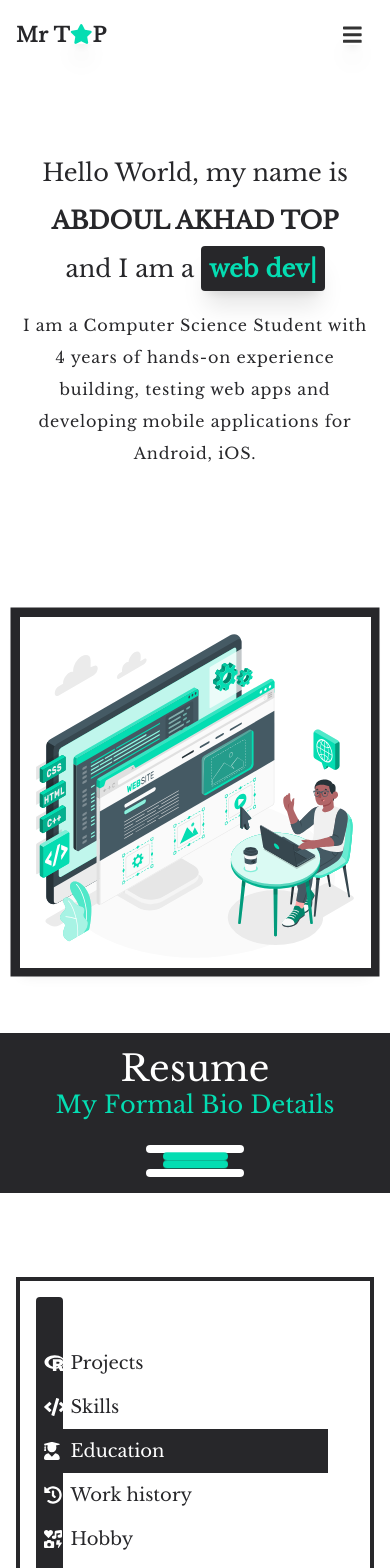
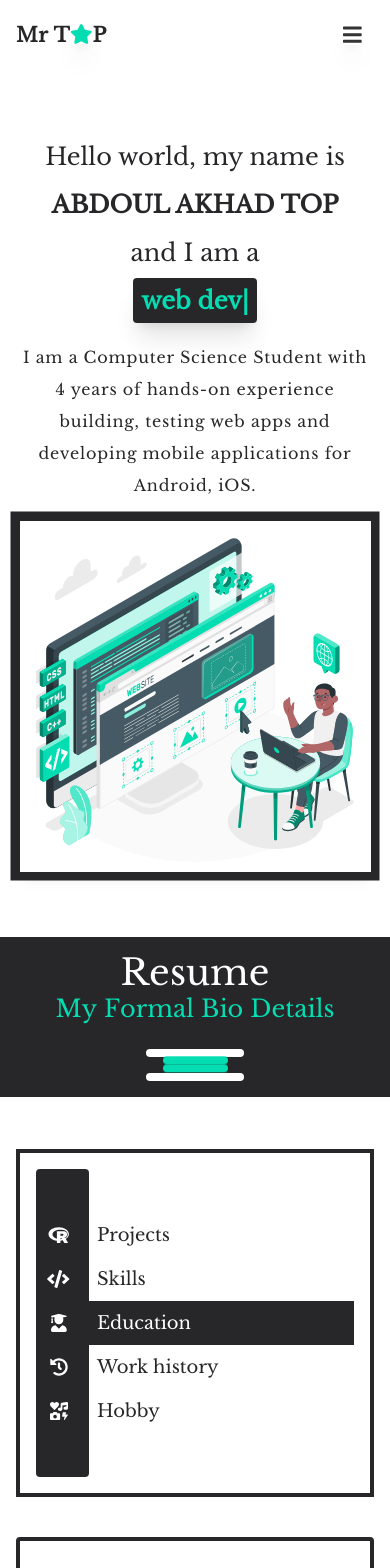
Before and after one commit to abdouakhad/portfolio, a Next.js app: page / in a window 390 px wide. Shown: the top 1568 px of the page. Built offline with nearby package versions, Linux system fonts and the light colour scheme.

Commit message:
refactored icons

```diff
--- a/components/Home.js
+++ b/components/Home.js
@@ -30,14 +30,15 @@ const HomePage = () => {
     )
   }, [])
   return (
-    <div id="#home" className="relative md:mt-20 container mx-auto">
+    <div id="#home" className="relative container mx-auto">
       <div className="  md:text-left text-center  m-auto  z-10 grid md:grid-cols-2 grid-cols-1 justify-center items-center w-full  ">
-        <div className=" md:mb-0 mb-32 lg:px-12 md:px-10 sm:px-8 px-4 self-start mt-4 text-2xl lg:leading-loose md:leading-loose leading-loose font-extralight">
-          <div ref={textRef} className="opacity-0 mt-8 ">
-            Hello World, my name is <br></br>
+        <div className=" md:mb-0 lg:px-12 md:px-10 sm:px-8 px-4 self-start mt-4 text-2xl lg:leading-loose md:leading-loose leading-loose font-extralight">
+          <div ref={textRef} className="opacity-0 mt-4 ">
+            Hello world, my name is <br></br>
             <span className="uppercase font-black ">Abdoul Akhad Top</span>{" "}
             <br />
-            and I am a {""}
+            and I am a <br></br>
+            {""}
             <span className="text-vert font-black shadow-xl bg-marron rounded p-2">
               <Typical
                 className="inline"
--- a/components/Resume.js
+++ b/components/Resume.js
@@ -35,34 +35,34 @@ const ResumePage = () => {
           <p className="w-3/12 m-auto h-2 bg-white flex relative rounded "></p>
         </section>
 
-        <div className="resume py-5 mt-16 md:grid  md:grid-cols-4 grid-cols-1 md:px-8 px-4 justify-center items-center gap-4 ">
+        <div className="resume py-5 mt-8 md:grid  md:grid-cols-4 grid-cols-1 md:px-8 px-4 justify-center items-center gap-4 ">
           <Fade
             cascade={true}
             duration={100}
             direction="left"
             triggerOnce={true}
           >
-            <div className="border-4 p-4 border-marron  lg:h-[400px] md:col-span-2 name grid grid-cols-12 text-lg  ">
-              <div className=" col-span-1 pr-2 bg-marron text-white rounded text-center">
-                <p className="p-2 "> &nbsp;</p>
-                <p className="p-2 ">
+            <div className="border-4 p-4  border-marron md:col-span-2 name grid grid-cols-12 text-lg  ">
+              <div className=" sm:col-span-1 col-span-2 pr-2 bg-marron text-white rounded text-center">
+                <p className="py-2  "> &nbsp;</p>
+                <p className="py-2  ">
                   <FontAwesomeIcon icon={["fab", "r-project"]} />
                 </p>
-                <p className="p-2 ">
+                <p className="py-2  ">
                   {" "}
                   <FontAwesomeIcon icon="code" />
                 </p>
-                <p className="p-2 ">
+                <p className="py-2  ">
                   {" "}
                   <FontAwesomeIcon icon="user-graduate" />
                 </p>
-                <p className="p-2 ">
+                <p className="py-2  ">
                   <FontAwesomeIcon icon="history" />
                 </p>
-                <p className="p-2 ">
+                <p className="py-2  ">
                   <FontAwesomeIcon icon="icons" />
                 </p>
-                <p className="p-2 ">&nbsp; </p>
+                <p className="py-2  ">&nbsp; </p>
               </div>
 
               <div className="col-span-10 rounded  h-full">
@@ -140,7 +140,7 @@ const ResumePage = () => {
             </div>
           </Fade>
 
-          <div className="w-full p-4 border-marron border-4 rounded scrollbar h-[400px]  overflow-auto md:col-span-2 property md:justify-self-start md:self-start md:mt-0 mt-10 ">
+          <div className="w-full h-full p-4 border-marron border-4 rounded scrollbar   overflow-auto md:col-span-2 property md:justify-self-start md:self-start md:mt-0 mt-10 ">
             {active === "project" && <Project />}
             {active === "skills" && <Skills />}
             {active === "education" && <Education />}
--- a/layout/Footer.js
+++ b/layout/Footer.js
@@ -16,7 +16,7 @@ const Footer = () => {
       duration={200}
       triggerOnce={true}
     >
-      <div className="bg-white md:text-xl font-semibold text-base text-center flex leading-loose tracking-wider flex-col items-center justify-center text-marron py-5 mt-10">
+      <div className="bg-white md:text-xl font-semibold text-base text-center flex leading-loose tracking-wider flex-col items-center justify-center text-marron py-5">
         <p>
           {" "}
           © Akhad {year}. <br /> All rights reserved.{" "}
--- a/layout/Navbar.js
+++ b/layout/Navbar.js
@@ -21,7 +21,7 @@ export const Navbar = () => {
 
   return (
     <>
-      <div className=" z-30 top-0 left-0 w-full text-marron italic">
+      <div className=" z-30  w-full text-marron italic">
         <nav className="flex items-center flex-wrap bg-white py-3 font-myFont lg:px-20 md:px-12 sm:px-8 px-4">
           <Link href="/">
             <a
```
